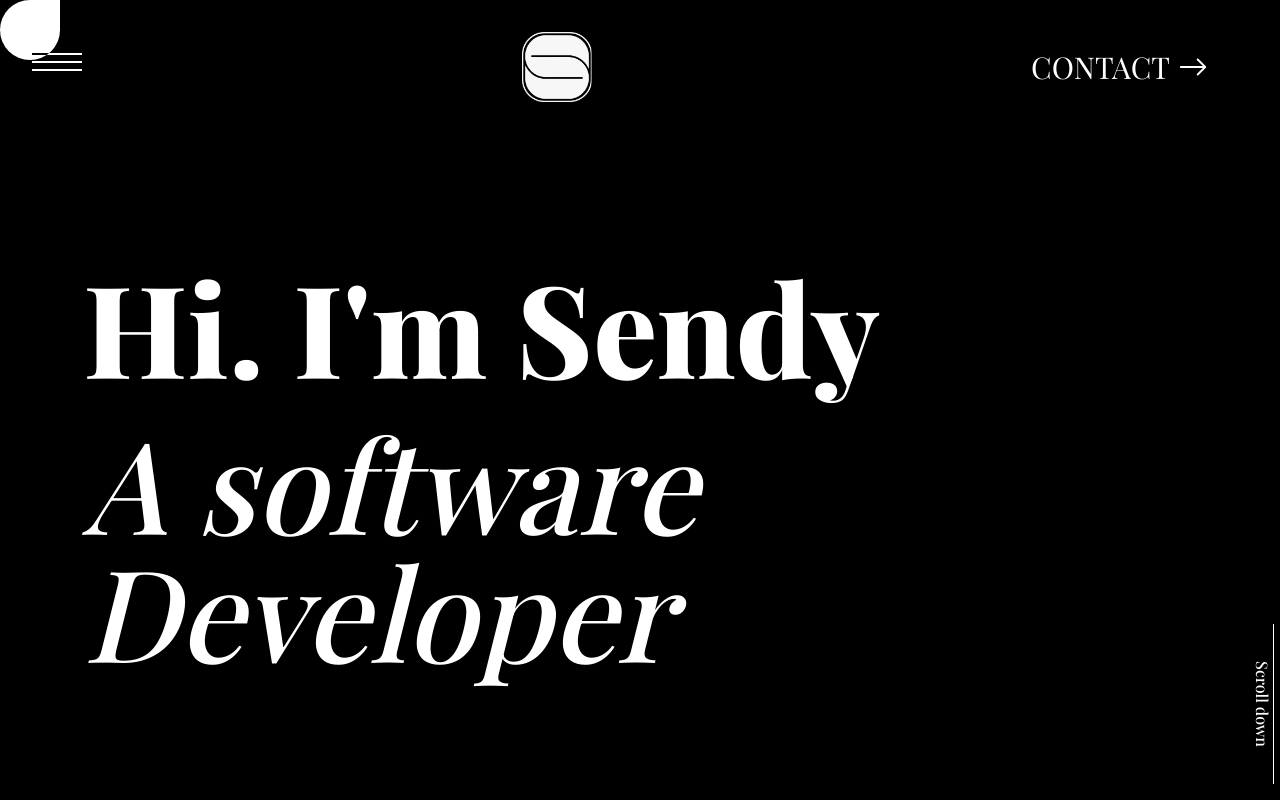
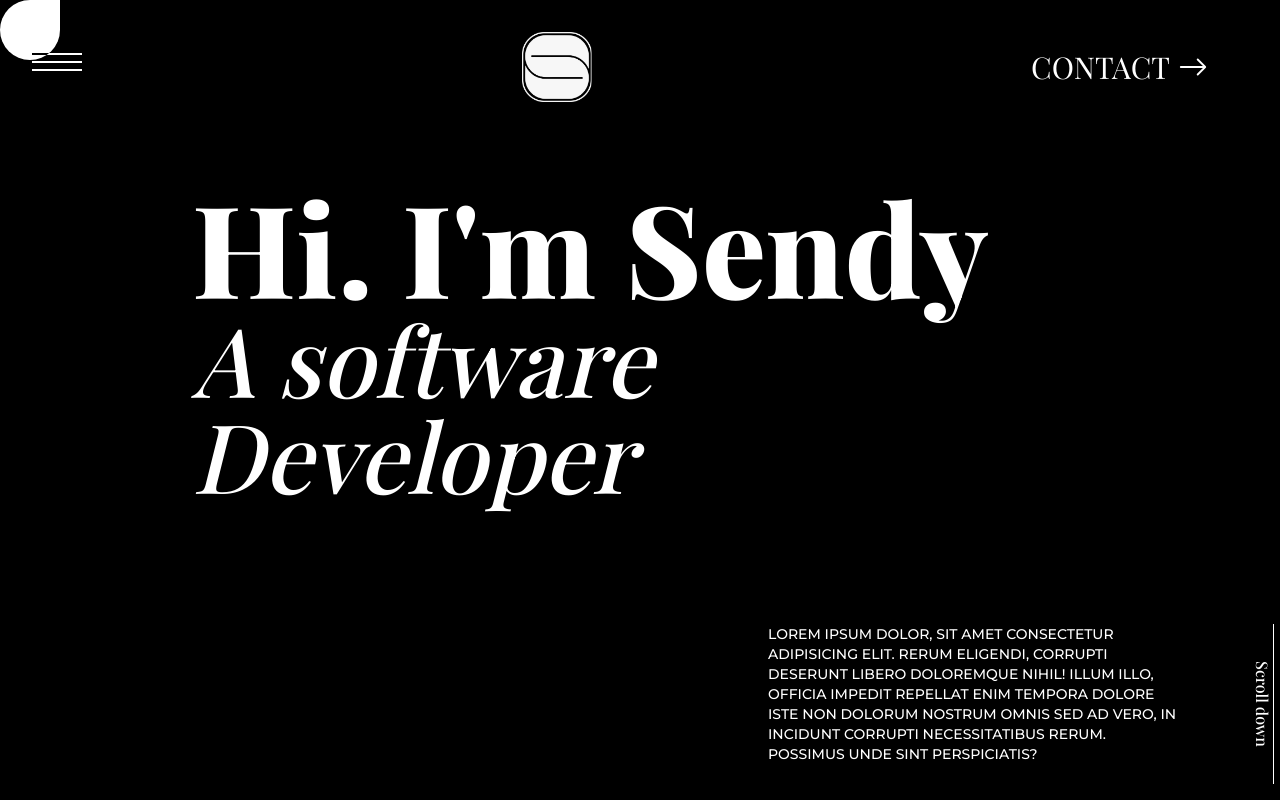
Before and after one commit to uisendy/Personal-Portfolio, a React (Create React App) app: page / in a window 1280 px wide. Shown: the top 800 px of the page. Built offline with nearby package versions, Linux system fonts and the light colour scheme; a web font is replaced by a local one.

Commit message:
[f-design]: minor changes to the interface.

```diff
--- a/src/components/Header/Header.js
+++ b/src/components/Header/Header.js
@@ -2,19 +2,29 @@ import React from "react";
 
 const header = () => {
   return (
-    <div className="h-[83.5vh] bg-black text-white w-[100vw]">
-      <div className="flex flex-col gap-7 justify-center items-start w-[87%] h-[100%] my-0 mx-auto">
+    <section
+      data-scroll-section
+      className="h-[83.5vh] bg-black text-white w-[100vw]"
+    >
+      <div className="flex flex-col gap-2 md:gap-0 justify-start pt-12 items-start w-[70%] h-[100%] my-0 mx-auto ">
         <h1 className=" text-7xl italic md:not-italic md:text-9xl font-extrabold ">
           Hi. I'm Sendy
         </h1>
-        <p className=" text-3xl border-t-[1px] pt-5 md:text-9xl font-light italic md:border-t-0 md:pt-0">
+        <p className=" text-3xl border-t-[1px] pt-5 md:text-8xl font-light italic md:border-t-0 md:pt-0">
           A software Developer
+        </p>
+        <p className=" uppercase font-montserrat text-left text-sm absolute top-[78%] left-[60%] w-[32%]">
+          Lorem ipsum dolor, sit amet consectetur adipisicing elit. Rerum
+          eligendi, corrupti deserunt libero doloremque nihil! Illum illo,
+          officia impedit repellat enim tempora dolore iste non dolorum nostrum
+          omnis sed ad vero, in incidunt corrupti necessitatibus rerum. Possimus
+          unde sint perspiciatis?
         </p>
         <div className=" text-center h-px w-5rem md:w-[10rem] bg-white origin-top-right rotate-90 absolute top-[98%] right-2/4 md:left-[87%]">
           Scroll down
         </div>
       </div>
-    </div>
+    </section>
   );
 };
 
```
